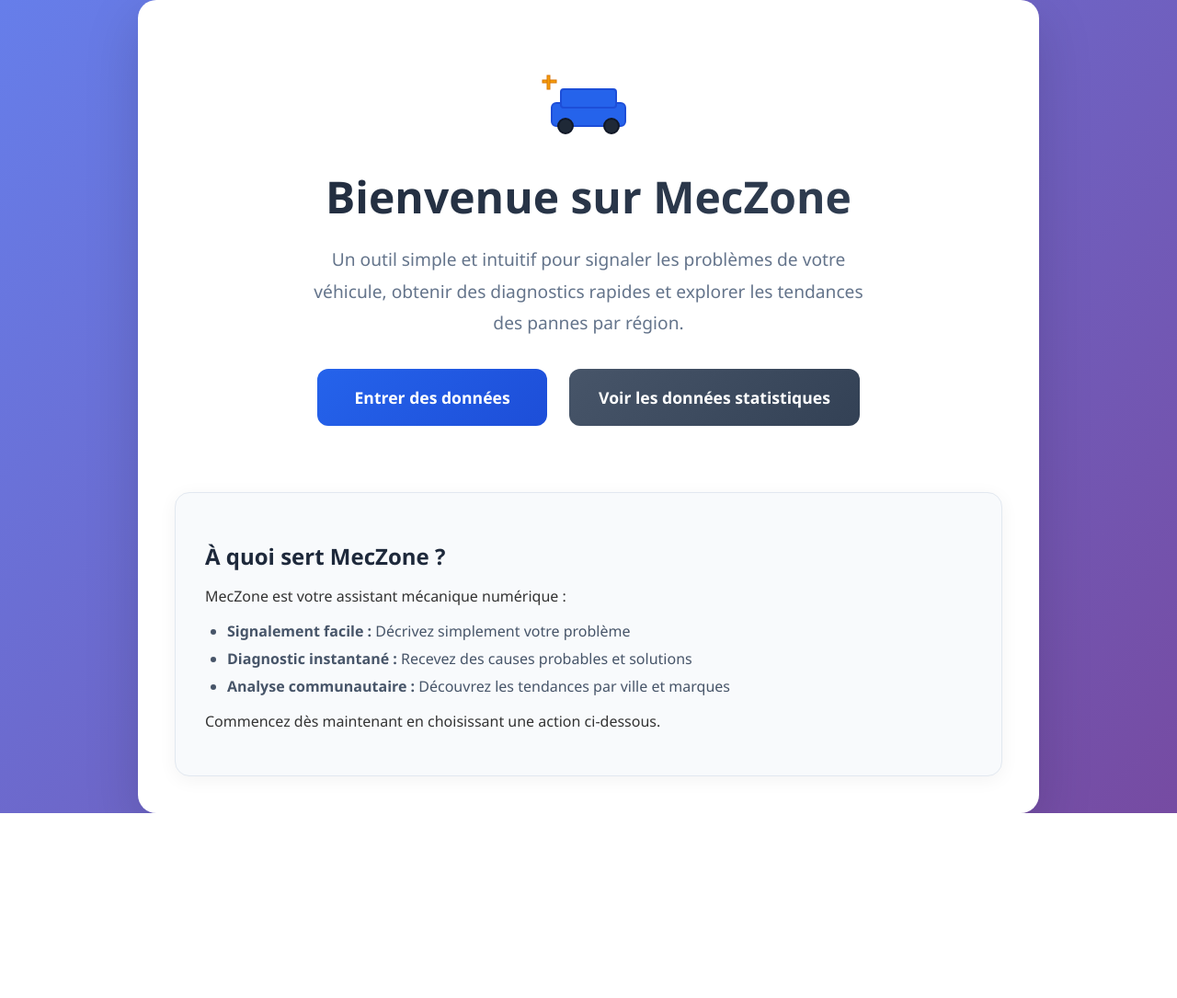
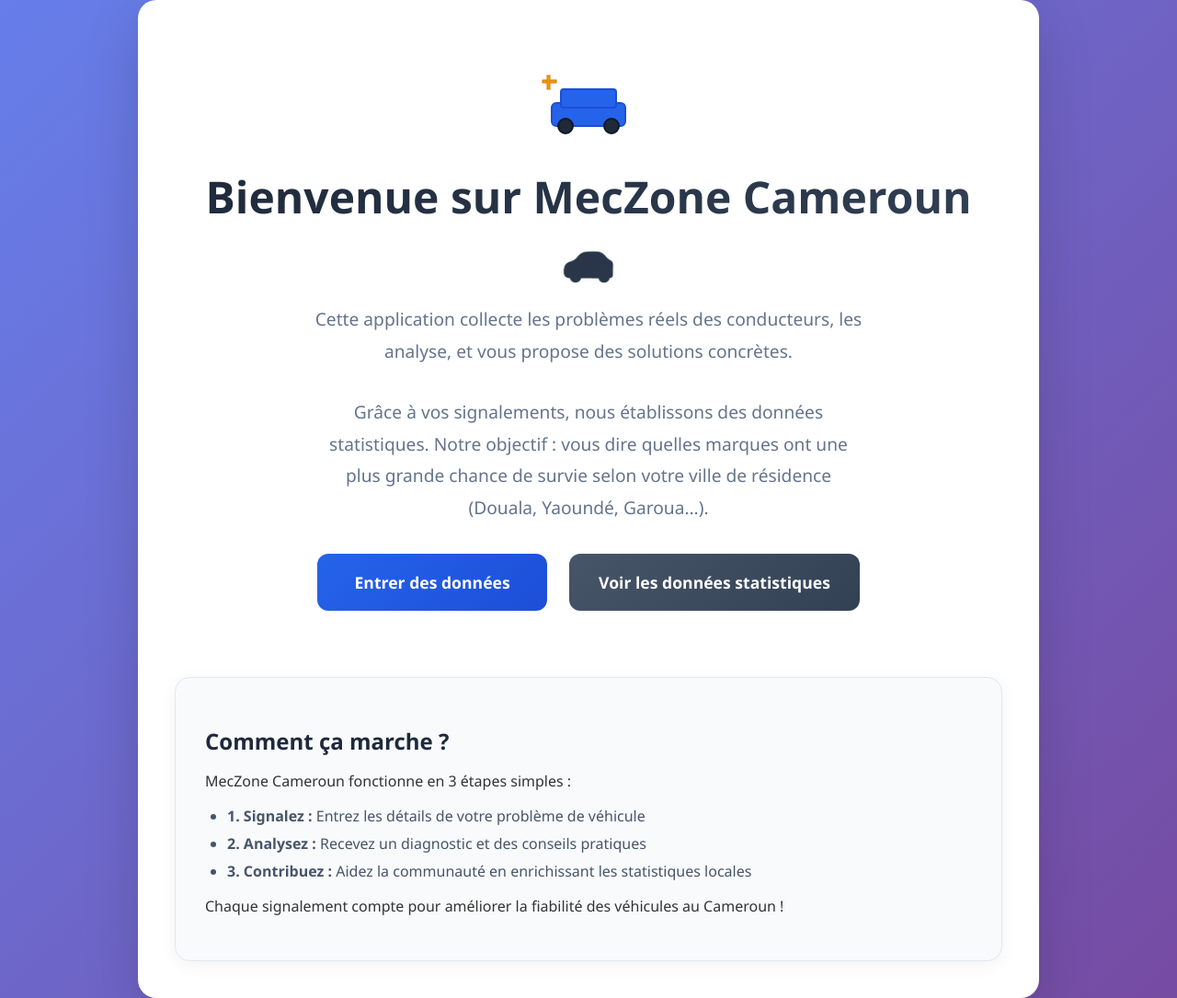
Before and after one commit to KouyimAminatouIrina/Application-Web-de-collecte-de-donn-es, a Flask app: page / in a window 1280 px wide. Shown: the whole page at 92% size. Before the commit the page ends 884 px from the top, so only its background shows below. Run offline with Flask 3, Linux system fonts and the light colour scheme.

Commit message:
Modification du message de bienvenue pour MecZone Cameroun

```diff
--- a/meczone/templates/index.html
+++ b/meczone/templates/index.html
@@ -25,8 +25,9 @@
                     </g>
                 </svg>
             </div>
-            <h1>Bienvenue sur MecZone</h1>
-            <p>Un outil simple et intuitif pour signaler les problèmes de votre véhicule, obtenir des diagnostics rapides et explorer les tendances des pannes par région.</p>
+            <h1>Bienvenue sur MecZone Cameroun 🚗</h1>
+            <p>Cette application collecte les problèmes réels des conducteurs, les analyse, et vous propose des solutions concrètes.</p>
+            <p>Grâce à vos signalements, nous établissons des données statistiques. Notre objectif : vous dire quelles marques ont une plus grande chance de survie selon votre ville de résidence (Douala, Yaoundé, Garoua…).</p>
             <div class="button-grid">
                 <a class="button" href="/report">Entrer des données</a>
                 <a class="button button-secondary" href="/analysis">Voir les données statistiques</a>
@@ -34,14 +35,14 @@
         </div>
 
         <div class="card">
-            <h2>À quoi sert MecZone ?</h2>
-            <p>MecZone est votre assistant mécanique numérique :</p>
+            <h2>Comment ça marche ?</h2>
+            <p>MecZone Cameroun fonctionne en 3 étapes simples :</p>
             <ul>
-                <li><strong>Signalement facile :</strong> Décrivez simplement votre problème</li>
-                <li><strong>Diagnostic instantané :</strong> Recevez des causes probables et solutions</li>
-                <li><strong>Analyse communautaire :</strong> Découvrez les tendances par ville et marques</li>
+                <li><strong>1. Signalez :</strong> Entrez les détails de votre problème de véhicule</li>
+                <li><strong>2. Analysez :</strong> Recevez un diagnostic et des conseils pratiques</li>
+                <li><strong>3. Contribuez :</strong> Aidez la communauté en enrichissant les statistiques locales</li>
             </ul>
-            <p>Commencez dès maintenant en choisissant une action ci-dessous.</p>
+            <p>Chaque signalement compte pour améliorer la fiabilité des véhicules au Cameroun !</p>
         </div>
     </div>
 </body>
```
